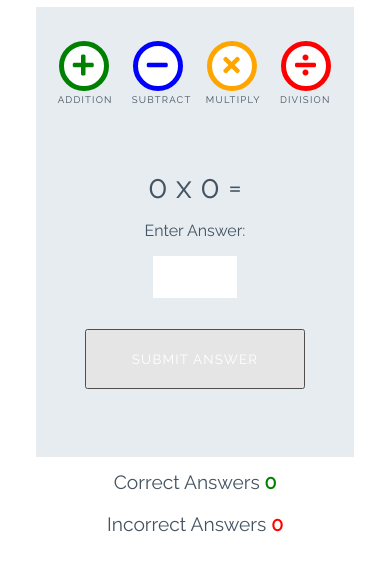
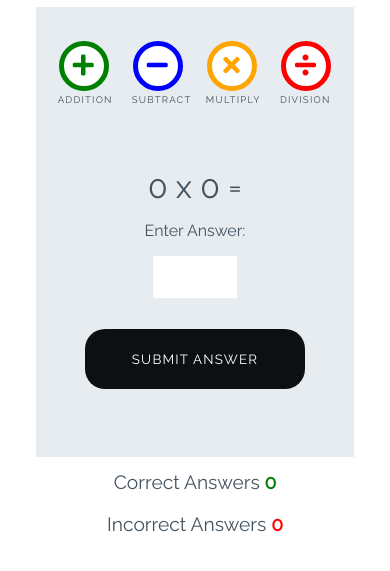
Before and after one commit to KateMcGuane/love-maths, a plain HTML site: page index.html in a window 390 px wide. In both pictures the pointer is over the button "SUBMIT ANSWER". Shown: the part 83-654 px from the top of the page. Drawn offline with Linux system fonts and the light colour scheme.

Commit message:
Complete adding styles for game; Documented bug

```diff
--- a/assets/css/style.css
+++ b/assets/css/style.css
@@ -163,15 +163,15 @@ body {
     color: white;
 }
 
-.btn--gray {
+.btn--grey {
     margin-top: 25px;
     background-color: #445361;
     border: 1px transparent;
     border-radius: 20px;
 }
 
-.btn--gray:active,
-.btn--gray:hover {
+.btn--grey:active,
+.btn--grey:hover {
     background-color: #0d1013;
 }
 
@@ -213,7 +213,7 @@ body {
         display: block;
         margin: 0 auto;
     }
-    .btn--gray {
+    .btn--grey {
         margin-top: 0;
     }
 
```
Also changed, not shown: 1 other file.
